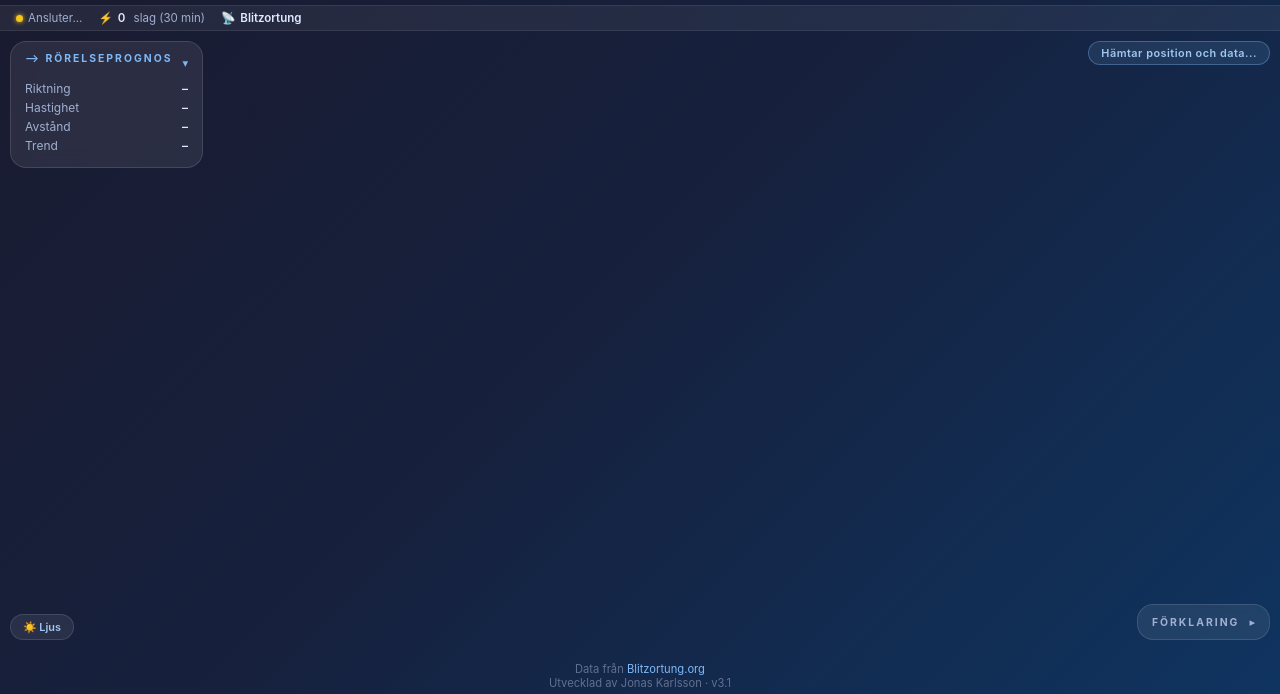
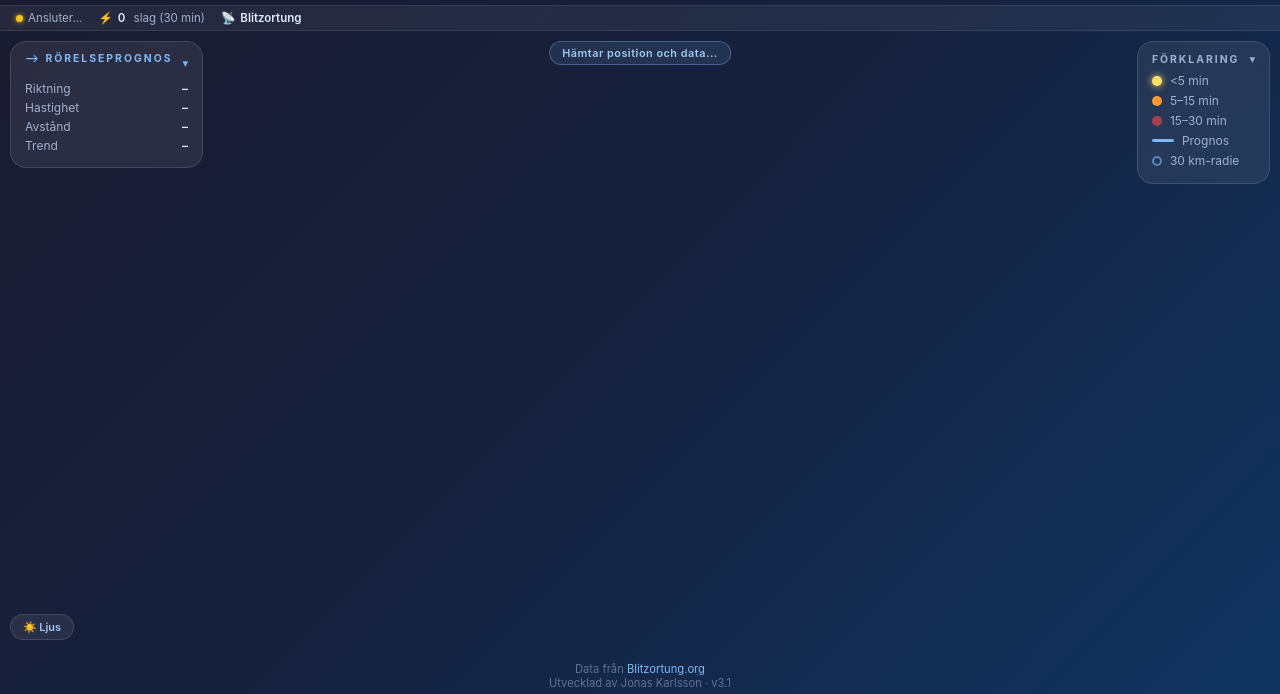
Before and after one commit to gibbare/Birds, a plain HTML site: page index.html in a window 1280 px wide. Both pictures are taken after a click on the button "⚡ Blixt". Shown: the part 106-800 px from the top of the page. Drawn offline with nearby package versions, Linux system fonts and the light colour scheme.

Commit message:
Move legend to top-right, start expanded, center demo-badge
Co-Authored-By: Claude Sonnet 4.6 <noreply@anthropic.com>

```diff
--- a/index.html
+++ b/index.html
@@ -142,9 +142,9 @@
       <div id="legend" class="panel">
         <div class="legend-header" onclick="toggleLegend()">
           <span class="legend-title">Förklaring</span>
-          <span id="legend-arrow">▸</span>
+          <span id="legend-arrow">▾</span>
         </div>
-        <div id="legend-body" class="hidden">
+        <div id="legend-body">
           <div class="leg-row">
             <div class="leg-dot" style="background:#ffe066;box-shadow:0 0 7px #ffe066"></div>
             <span>&lt;5 min</span>
--- a/style.css
+++ b/style.css
@@ -525,7 +525,7 @@ body {
 
 .panel-val { color: #e0eaff; font-weight: 600; }
 
-#legend { bottom: 16px; right: 10px; }
+#legend { top: 10px; right: 10px; }
 
 .legend-header {
   display: flex;
@@ -593,7 +593,8 @@ body {
 /* Demo/status badge */
 #demo-badge {
   position: absolute;
-  top: 10px; right: 10px;
+  top: 10px; left: 50%;
+  transform: translateX(-50%);
   z-index: 900;
   background: rgba(126,184,247,0.12);
   border: 1px solid rgba(126,184,247,0.35);
```
